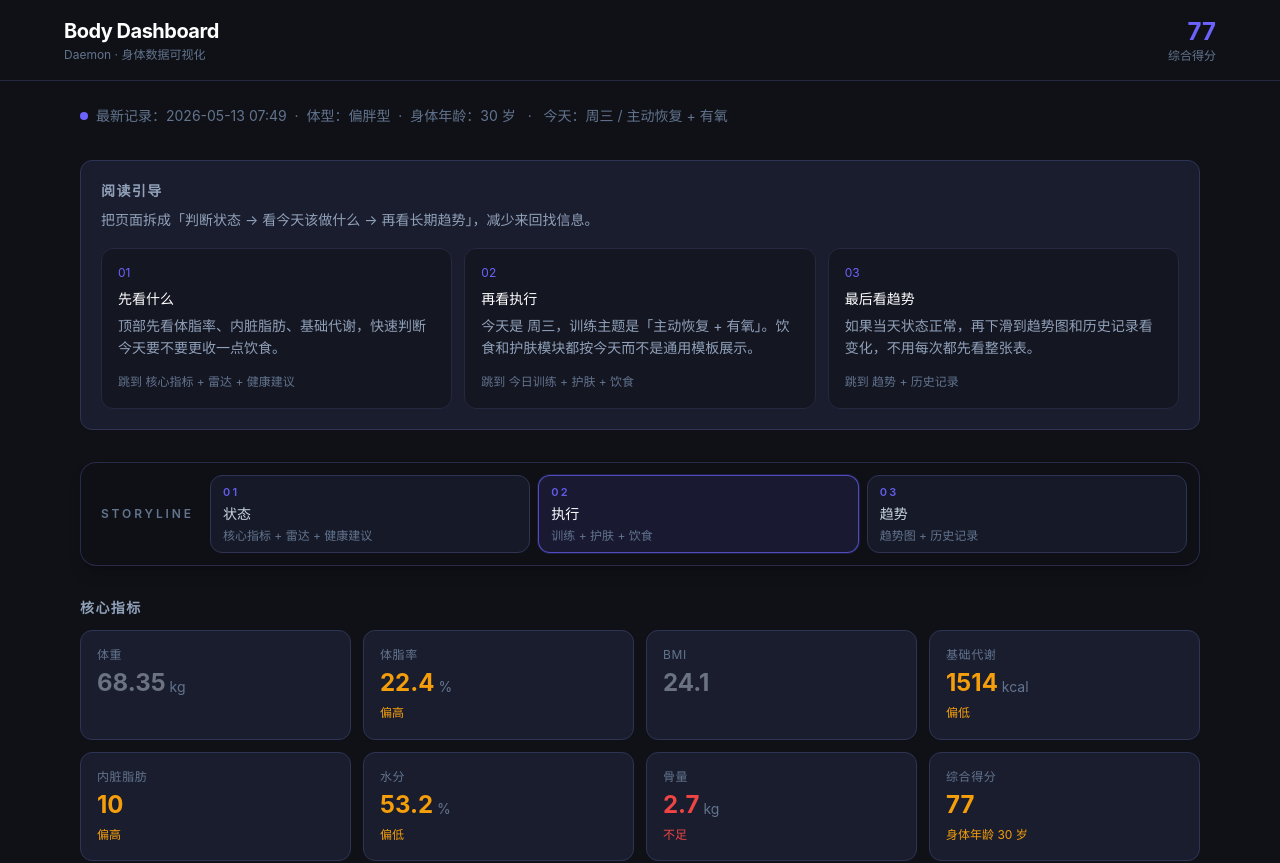
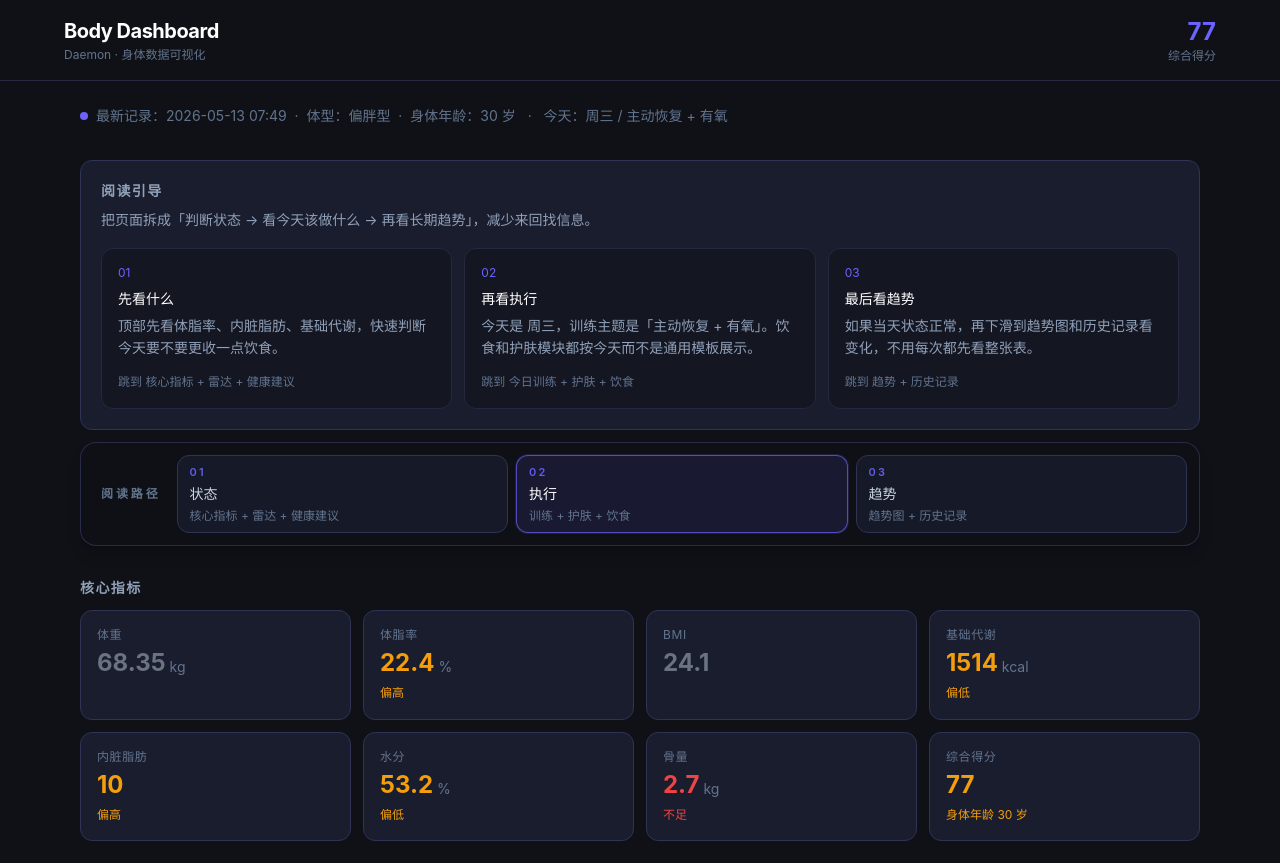
Before and after one commit to hc-xshh/body-dashboard, a React (Vite) app: page / in a window 1280 px wide. Shown: the top 863 px of the page. Built offline with nearby package versions, Linux system fonts and the light colour scheme.

Commit message:
refactor: merge storyline into reading guide

```diff
--- a/src/App.jsx
+++ b/src/App.jsx
@@ -5,7 +5,6 @@ import MetricCard from './components/MetricCard'
 import AdvicePanel from './components/AdvicePanel'
 import DailyPlanPanel from './components/DailyPlanPanel'
 import ReadingGuide from './components/ReadingGuide'
-import StorylineNav from './components/StorylineNav'
 import {
   generateAdvice,
   getBodyFatStatus, getVisceralFatStatus, getWaterStatus,
@@ -105,9 +104,7 @@ export default function App() {
           </div>
         </div>
 
-        <ReadingGuide weekday={todayLabel} trainingLabel={todayTraining} />
-
-        <StorylineNav sections={storylineSections} />
+        <ReadingGuide weekday={todayLabel} trainingLabel={todayTraining} sections={storylineSections} />
 
         <section id="story-status" className="scroll-mt-24">
           <h2 className="text-sm font-semibold text-slate-400 uppercase tracking-widest mb-3">核心指标</h2>
--- a/src/components/ReadingGuide.jsx
+++ b/src/components/ReadingGuide.jsx
@@ -1,26 +1,97 @@
-export default function ReadingGuide({ weekday, trainingLabel }) {
+import { useEffect, useState } from 'react'
+
+function getActiveSection(sections) {
+  if (typeof window === 'undefined') return sections[0]?.id ?? null
+
+  const viewportHeight = window.innerHeight
+  const visibleSections = sections
+    .map((section) => {
+      const element = document.getElementById(section.id)
+      if (!element) return null
+
+      const rect = element.getBoundingClientRect()
+      const visibleTop = Math.max(rect.top, 0)
+      const visibleBottom = Math.min(rect.bottom, viewportHeight)
+      const visibleHeight = Math.max(0, visibleBottom - visibleTop)
+
+      return {
+        id: section.id,
+        top: rect.top,
+        visibleHeight,
+      }
+    })
+    .filter(Boolean)
+
+  if (!visibleSections.length) return sections[0]?.id ?? null
+
+  const visible = visibleSections.filter((section) => section.visibleHeight > 0)
+  if (visible.length) {
+    return visible.reduce((best, current) => {
+      if (current.visibleHeight === best.visibleHeight) {
+        return current.top < best.top ? current : best
+      }
+      return current.visibleHeight > best.visibleHeight ? current : best
+    }).id
+  }
+
+  return visibleSections.reduce((best, current) => (
+    Math.abs(current.top) < Math.abs(best.top) ? current : best
+  )).id
+}
+
+export default function ReadingGuide({ weekday, trainingLabel, sections = [] }) {
+  const [activeSection, setActiveSection] = useState(sections[0]?.id ?? null)
+
   const guides = [
     {
+      id: 'story-status',
       title: '先看什么',
       text: '顶部先看体脂率、内脏脂肪、基础代谢，快速判断今天要不要更收一点饮食。',
       target: '#story-status',
       jumpLabel: '跳到 核心指标 + 雷达 + 健康建议',
+      shortLabel: '状态',
+      shortDescription: '核心指标 + 雷达 + 健康建议',
     },
     {
+      id: 'story-action',
       title: '再看执行',
       text: `今天是 ${weekday}，训练主题是「${trainingLabel}」。饮食和护肤模块都按今天而不是通用模板展示。`,
       target: '#story-action',
       jumpLabel: '跳到 今日训练 + 护肤 + 饮食',
+      shortLabel: '执行',
+      shortDescription: '训练 + 护肤 + 饮食',
     },
     {
+      id: 'story-trend',
       title: '最后看趋势',
       text: '如果当天状态正常，再下滑到趋势图和历史记录看变化，不用每次都先看整张表。',
       target: '#story-trend',
       jumpLabel: '跳到 趋势 + 历史记录',
+      shortLabel: '趋势',
+      shortDescription: '趋势图 + 历史记录',
     },
   ]
 
+  useEffect(() => {
+    const updateActiveSection = () => {
+      const next = getActiveSection(sections.length ? sections : guides)
+      if (next) {
+        setActiveSection(next)
+      }
+    }
+
+    updateActiveSection()
+    window.addEventListener('scroll', updateActiveSection, { passive: true })
+    window.addEventListener('hashchange', updateActiveSection)
+
+    return () => {
+      window.removeEventListener('scroll', updateActiveSection)
+      window.removeEventListener('hashchange', updateActiveSection)
+    }
+  }, [sections])
+
   return (
+    <section className="flex flex-col gap-3">
       <div className="bg-dark-800 rounded-xl border border-dark-600 p-4 sm:p-5">
         <div className="mb-4">
           <h2 className="mb-2 text-sm font-semibold uppercase tracking-widest text-slate-400">阅读引导</h2>
@@ -42,5 +113,40 @@ export default function ReadingGuide({ weekday, trainingLabel }) {
           ))}
         </div>
       </div>
+
+      <nav className="sticky top-3 z-20 sm:top-4">
+        <div className="rounded-2xl border border-dark-600/80 bg-dark-900/85 px-2 py-2 shadow-lg shadow-black/20 backdrop-blur sm:px-3 sm:py-3">
+          <div className="storyline-scroll flex items-stretch gap-2 overflow-x-auto sm:flex-wrap sm:items-center sm:overflow-visible">
+            <div className="hidden px-2 py-1 text-xs font-semibold uppercase tracking-[0.24em] text-slate-500 sm:block">
+              阅读路径
+            </div>
+            {guides.map((guide, index) => {
+              const isActive = activeSection === guide.id
+
+              return (
+                <a
+                  key={guide.id}
+                  href={guide.target}
+                  className={[
+                    'group min-w-[108px] shrink-0 rounded-xl border px-3 py-2 transition sm:min-w-[120px] sm:flex-1',
+                    isActive
+                      ? 'border-accent/70 bg-accent/12 text-white shadow-[0_0_0_1px_rgba(108,99,255,0.18)]'
+                      : 'border-dark-600 bg-dark-800/80 text-slate-300 hover:border-accent/35 hover:bg-dark-700/70',
+                  ].join(' ')}
+                >
+                  <div className="text-[11px] font-semibold uppercase tracking-[0.2em] text-accent/90">
+                    0{index + 1}
+                  </div>
+                  <div className="mt-1 text-sm font-medium">{guide.shortLabel}</div>
+                  <div className="mt-1 hidden text-xs text-slate-500 group-hover:text-slate-400 sm:block">
+                    {guide.shortDescription}
+                  </div>
+                </a>
+              )
+            })}
+          </div>
+        </div>
+      </nav>
+    </section>
   )
 }
--- a/src/components/StorylineNav.jsx
+++ /dev/null
@@ -1,98 +0,0 @@
-import { useEffect, useState } from 'react'
-
-function getActiveSection(sections) {
-  if (typeof window === 'undefined') return sections[0]?.id ?? null
-
-  const viewportHeight = window.innerHeight
-  const visibleSections = sections
-    .map((section) => {
-      const element = document.getElementById(section.id)
-      if (!element) return null
-
-      const rect = element.getBoundingClientRect()
-      const visibleTop = Math.max(rect.top, 0)
-      const visibleBottom = Math.min(rect.bottom, viewportHeight)
-      const visibleHeight = Math.max(0, visibleBottom - visibleTop)
-
-      return {
-        id: section.id,
-        top: rect.top,
-        visibleHeight,
-      }
-    })
-    .filter(Boolean)
-
-  if (!visibleSections.length) return sections[0]?.id ?? null
-
-  const visible = visibleSections.filter((section) => section.visibleHeight > 0)
-  if (visible.length) {
-    return visible.reduce((best, current) => {
-      if (current.visibleHeight === best.visibleHeight) {
-        return current.top < best.top ? current : best
-      }
-      return current.visibleHeight > best.visibleHeight ? current : best
-    }).id
-  }
-
-  return visibleSections.reduce((best, current) => (
-    Math.abs(current.top) < Math.abs(best.top) ? current : best
-  )).id
-}
-
-export default function StorylineNav({ sections }) {
-  const [activeSection, setActiveSection] = useState(sections[0]?.id ?? null)
-
-  useEffect(() => {
-    const updateActiveSection = () => {
-      const next = getActiveSection(sections)
-      if (next) {
-        setActiveSection(next)
-      }
-    }
-
-    updateActiveSection()
-    window.addEventListener('scroll', updateActiveSection, { passive: true })
-    window.addEventListener('hashchange', updateActiveSection)
-
-    return () => {
-      window.removeEventListener('scroll', updateActiveSection)
-      window.removeEventListener('hashchange', updateActiveSection)
-    }
-  }, [sections])
-
-  return (
-    <nav className="sticky top-3 z-20 sm:top-4">
-      <div className="rounded-2xl border border-dark-600/80 bg-dark-900/85 px-2 py-2 shadow-lg shadow-black/20 backdrop-blur sm:px-3 sm:py-3">
-        <div className="storyline-scroll flex items-stretch gap-2 overflow-x-auto sm:flex-wrap sm:items-center sm:overflow-visible">
-          <div className="hidden px-2 py-1 text-xs font-semibold uppercase tracking-[0.24em] text-slate-500 sm:block">
-            Storyline
-          </div>
-          {sections.map((section, index) => {
-            const isActive = activeSection === section.id
-
-            return (
-              <a
-                key={section.id}
-                href={`#${section.id}`}
-                className={[
-                  'group min-w-[108px] shrink-0 rounded-xl border px-3 py-2 transition sm:min-w-[120px] sm:flex-1',
-                  isActive
-                    ? 'border-accent/70 bg-accent/12 text-white shadow-[0_0_0_1px_rgba(108,99,255,0.18)]'
-                    : 'border-dark-600 bg-dark-800/80 text-slate-300 hover:border-accent/35 hover:bg-dark-700/70',
-                ].join(' ')}
-              >
-                <div className="text-[11px] font-semibold uppercase tracking-[0.2em] text-accent/90">
-                  0{index + 1}
-                </div>
-                <div className="mt-1 text-sm font-medium">{section.label}</div>
-                <div className="mt-1 hidden text-xs text-slate-500 group-hover:text-slate-400 sm:block">
-                  {section.description}
-                </div>
-              </a>
-            )
-          })}
-        </div>
-      </div>
-    </nav>
-  )
-}
```
Lines whose indentation alone changed are shown as unchanged.
